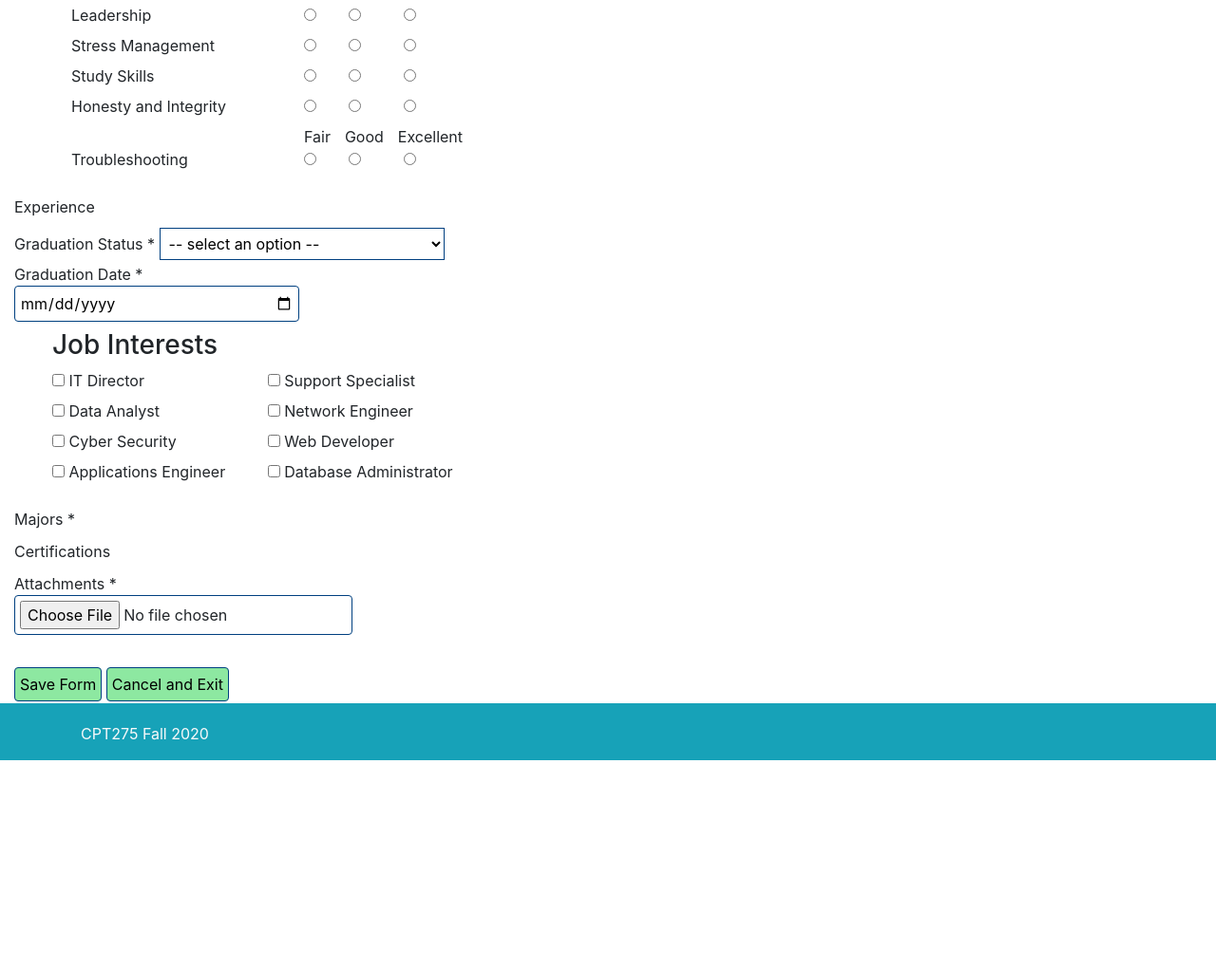
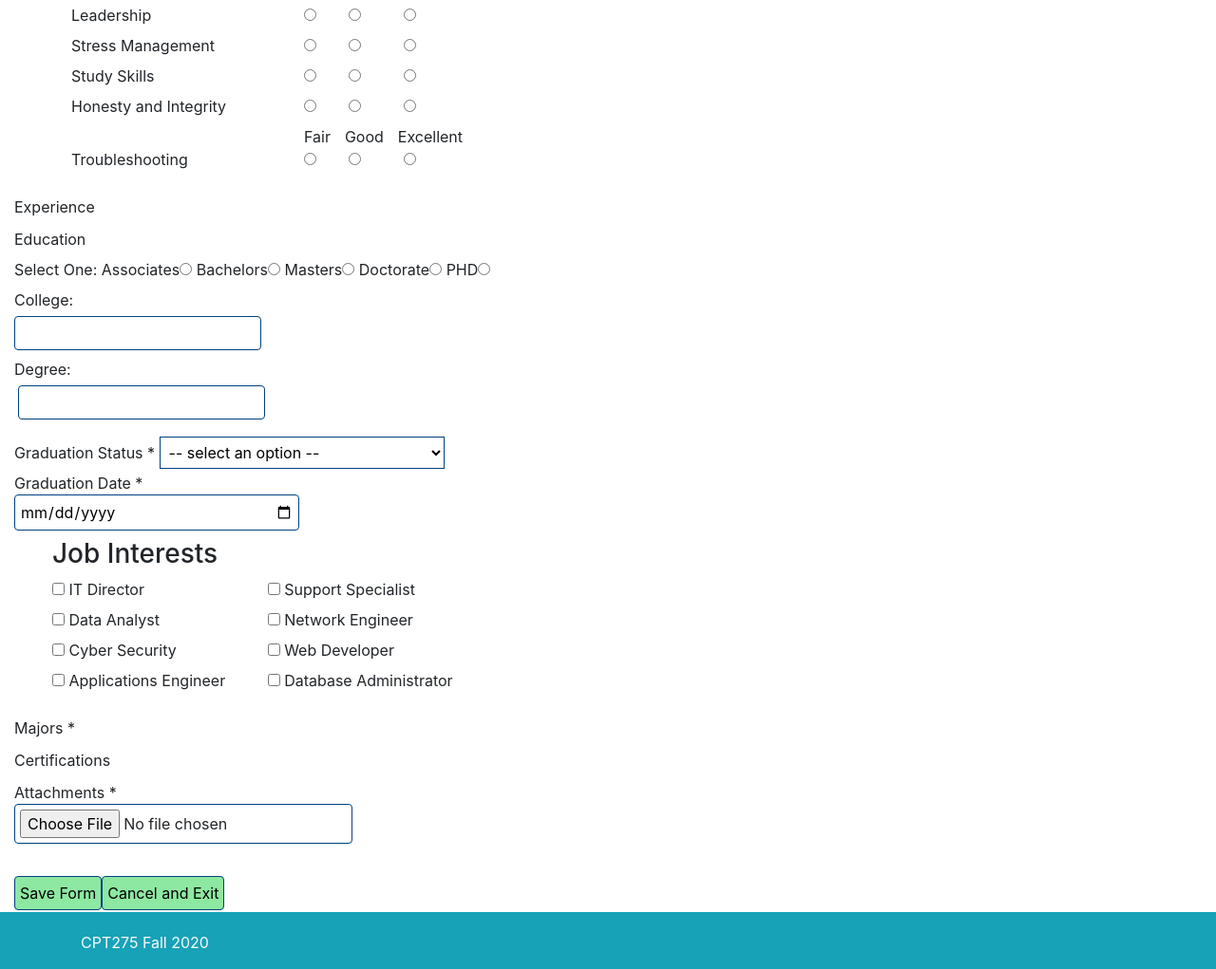
Before and after one commit to andersonjackson-ttc/resume-repository, a PHP site: page /newstudentform.php in a window 1280 px wide. Shown: the part 1495-2516 px from the top of the page at 95% size. Before the commit the page ends 2296 px from the top, so only its background shows below. Run offline with PHP 8.4, Linux system fonts and the light colour scheme; data that the repository does not hold is empty.

Commit message:
education, save/exit buttons
+Added Education section

+/- Edited Save/Exit buttons to be floated to the left

? Job Interests already re-added by someone else

```diff
--- a/WS/www/newstudentform.php
+++ b/WS/www/newstudentform.php
@@ -311,9 +311,21 @@
 				<!--End third row-->
 				<br>
 				<!--Begin fourth row-->
-				<!-- <div id="inputField">
-					<label>Education<br><textarea class="education" name="education" type="text"><?php if (isset($_POST['education'])) echo $_POST['education']; ?></textarea></label>
-				</div> -->
+				<div id="inputField">
+					<label>Education<br></label>
+					<label>Select One:
+                            			<label for="securityAttributes">Associates<input name="securityAttributes" type="radio" value="associates"></label>
+                            			<label for="securityAttributes">Bachelors<input name="securityAttributes" type="radio" value="bachelors"></label>
+                            			<label for="securityAttributes">Masters<input name="securityAttributes" type="radio" value="masters"></label>
+						<label for="securityAttributes">Doctorate<input name="securityAttributes" type="radio" value="doctorate"></label>
+						<label for="securityAttributes">PHD<input name="securityAttributes" type="radio" value="phd"></label>
+                        			<br>
+                       				<label for="collegeName">College: <br><input name="collegeName" type="text" value="<?php if (isset($_POST['collegeName'])) echo $_POST['collegeName']; ?>" style="margin-top: 5px;"></label>
+                        			<br>
+                        			<label for="degreeName">Degree: <br><input name="degreeName" type="text" value="<?php if (isset($_POST['degreeName'])) echo $_POST['degreeName']; ?>" style="margin-left: 4px; margin-top: 5px;"></label>
+                        		</label>
+					<br>
+				</div>
 				<div id="inputField" class="gradDiv">
 					<div>
 						<label for="gradStatus">Graduation Status *<br></label>
@@ -390,8 +402,8 @@
 				<!--Submit button and Exit button-->
 				<br>
 				<br>
-				<input id="finalButton" type="submit" value="Save Form">
-				<a href="index.php"><input id="finalButton" type="button" value="Cancel and Exit"></a>
+				<input id="finalButton" type="submit" value="Save Form" style="float: left;">
+				<a href="index.php"><input id="finalButton" type="button" value="Cancel and Exit" style="float: left;"></a>
 			</fieldset>
 		</form>
 		<?php
```
